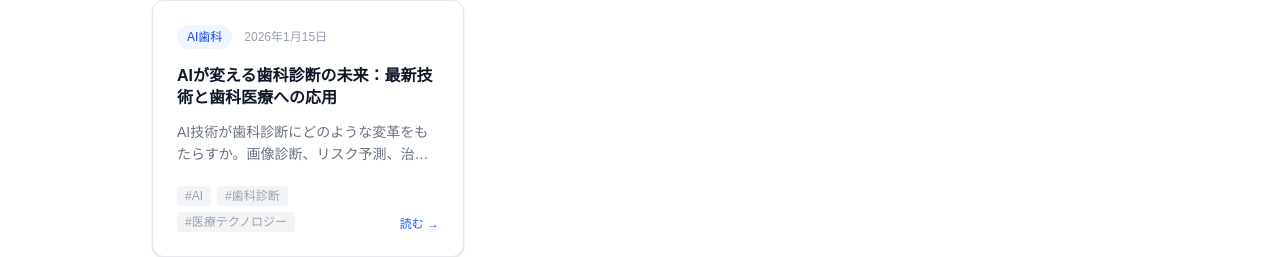
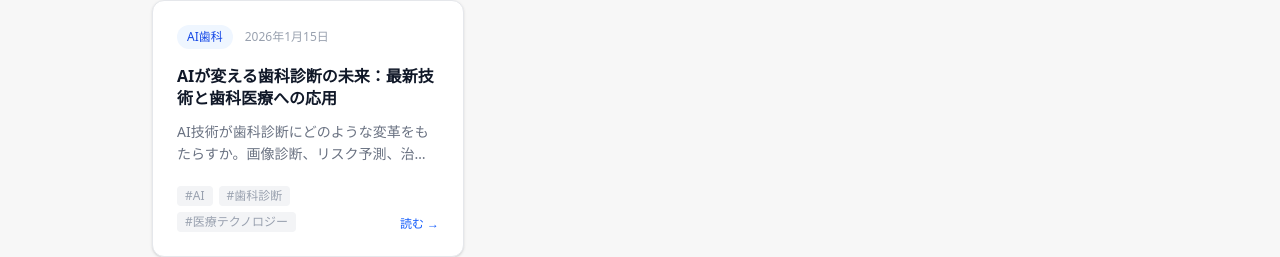
Before and after one commit to aisokai/aisoukai-media, a Next.js app: page / in a window 1280 px wide. Shown: the part 921-1178 px from the top of the page. Built offline with nearby package versions, Linux system fonts and the light colour scheme.

Commit message:
style: update globals.css for navy prose, layout.tsx for Noto Sans JP

```diff
--- a/src/app/globals.css
+++ b/src/app/globals.css
@@ -1,55 +1,29 @@
 @import "tailwindcss";
 
 @layer base {
-  html {
-    font-family: 'Hiragino Kaku Gothic ProN', 'Hiragino Sans', 'Noto Sans JP',
-      'Meiryo', sans-serif;
-    -webkit-font-smoothing: antialiased;
-  }
-
   body {
-    @apply bg-white text-gray-800;
+    @apply bg-[#f7f7f7] text-gray-800;
   }
 }
 
 @layer utilities {
-  /* 記事本文 typography — 医療メディアの読みやすさを優先 */
-  .prose {
-    @apply text-gray-700 leading-loose;
-  }
-
   .prose h2 {
     @apply text-xl font-bold text-gray-900 mt-12 mb-5 pl-4;
-    border-left: 4px solid #2563eb;
+    border-left: 4px solid #1e3a5f;
   }
-
   .prose h3 {
-    @apply text-lg font-semibold text-gray-800 mt-8 mb-3;
+    @apply text-lg font-bold text-gray-800 mt-8 mb-3;
   }
-
   .prose p {
-    @apply mb-6 leading-loose;
-  }
-
-  .prose ul {
-    @apply pl-6 mb-6 space-y-2;
-    list-style-type: disc;
-  }
-
-  .prose ol {
-    @apply pl-6 mb-6 space-y-2;
-    list-style-type: decimal;
-  }
-
-  .prose li {
     @apply leading-relaxed text-gray-700;
   }
-
-  .prose strong {
-    @apply font-bold text-gray-900;
+  .prose a {
+    @apply text-[#1e3a5f] underline underline-offset-2;
   }
-
-  .prose a {
-    @apply text-blue-600 underline underline-offset-2 hover:text-blue-800 transition-colors;
+  .prose ul {
+    @apply list-disc pl-6 space-y-1;
+  }
+  .prose ol {
+    @apply list-decimal pl-6 space-y-1;
   }
 }
--- a/src/app/layout.tsx
+++ b/src/app/layout.tsx
@@ -1,30 +1,38 @@
-import type { Metadata } from 'next';
-import './globals.css';
-import Header from '@/components/Header';
-import Footer from '@/components/Footer';
+import type { Metadata } from 'next'
+import { Noto_Sans_JP } from 'next/font/google'
+import './globals.css'
+import Header from '@/components/Header'
+import Footer from '@/components/Footer'
+
+const notoSansJP = Noto_Sans_JP({
+  subsets: ['latin'],
+  weight: ['300', '400', '500', '700'],
+  variable: '--font-noto-sans-jp',
+  display: 'swap',
+})
 
 export const metadata: Metadata = {
   title: {
-    default: '藍想会メディア | 歯科医療・AI技術の最新情報',
-    template: '%s | 藍想会メディア',
+    default: '医療法人藍想会 | 三谷ファミリー歯科クリニック',
+    template: '%s | 三谷ファミリー歯科クリニック',
   },
-  description:
-    '歯科医療・AI技術・口腔健康に関する最新情報を専門家の視点でお届けする歯科メディアです。',
-  metadataBase: new URL('https://media.aisoukai.jp'),
-};
+  description: '徳島県の三谷ファミリー歯科クリニックによる歯科情報メディア。虫歯・歯周病・予防歯科・訪問歯科など専門的な情報をわかりやすく解説します。',
+}
 
 export default function RootLayout({
   children,
 }: {
-  children: React.ReactNode;
+  children: React.ReactNode
 }) {
   return (
-    <html lang="ja">
-      <body className="min-h-screen flex flex-col bg-white text-gray-800">
+    <html lang="ja" className={notoSansJP.variable}>
+      <body className="min-h-screen flex flex-col font-sans bg-[#f7f7f7] text-gray-800">
         <Header />
-        <main className="flex-1">{children}</main>
+        <main className="flex-1">
+          {children}
+        </main>
         <Footer />
       </body>
     </html>
-  );
+  )
 }
```
